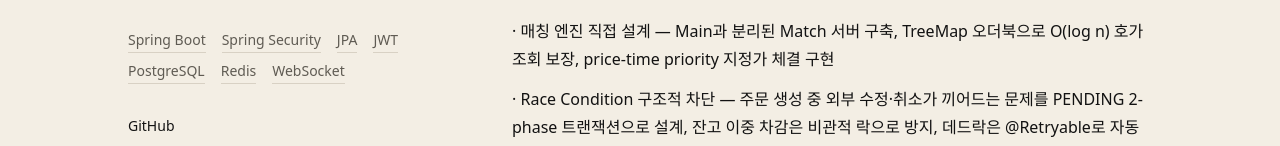
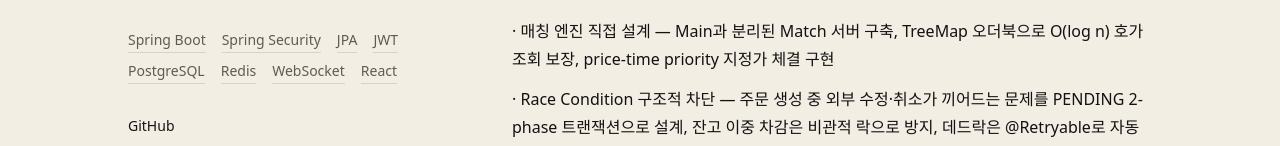
Before and after one commit to hot-gamja/portfolio-v1, a React (Vite) app: page / in a window 1280 px wide. Shown: the part 2477-2623 px from the top of the page. Built offline with nearby package versions, Linux system fonts and the light colour scheme; a web font is replaced by a local one.

Commit message:
Add JSP to SecondHandBooks, React to STO tech stack

```diff
--- a/src/data/projects.js
+++ b/src/data/projects.js
@@ -26,7 +26,7 @@ export const projects = [
       '캐시 개인화 버그 수정 — 전체 공유 캐시 키로 인한 찜 목록 데이터 누수를 사용자별 키 분리로 제거, @CacheEvict 무효화 연계',
       'Spring Security 도입 — CSRF·XSS·파일 업로드 공통 보안 처리, 팀 기능 코드 수정 없이 일괄 적용',
     ],
-    techStack: ['Spring MVC', 'MyBatis', 'PostgreSQL', 'Redis', 'Spring Security', 'AWS S3'],
+    techStack: ['Spring MVC', 'JSP', 'MyBatis', 'PostgreSQL', 'Redis', 'Spring Security', 'AWS S3'],
     outcomes: [
       'Load Test: 동시 30명 30분 — p95 59.7ms, 에러율 0%',
       'Stress Test: 동시 500명 — p95 1.85초, 에러율 0%, 458,004건 처리',
@@ -50,7 +50,7 @@ export const projects = [
       '금융 정산 정확성 확보 — float→BigDecimal 전환, Math.multiplyExact 오버플로우 방어, 체결가 차액 환급 누락 발견·수정, N+1 개선',
       'JWT 인증 구조 전담 설계 — 회원·관리자 권한 분리, Redis Pub/Sub + WebSocket으로 호가창·체결내역 실시간 전파 구현',
     ],
-    techStack: ['Spring Boot', 'Spring Security', 'JPA', 'JWT', 'PostgreSQL', 'Redis', 'WebSocket'],
+    techStack: ['Spring Boot', 'Spring Security', 'JPA', 'JWT', 'PostgreSQL', 'Redis', 'WebSocket', 'React'],
     github: 'https://github.com/SHSWAcademy/STO',
   },
 ]
```
